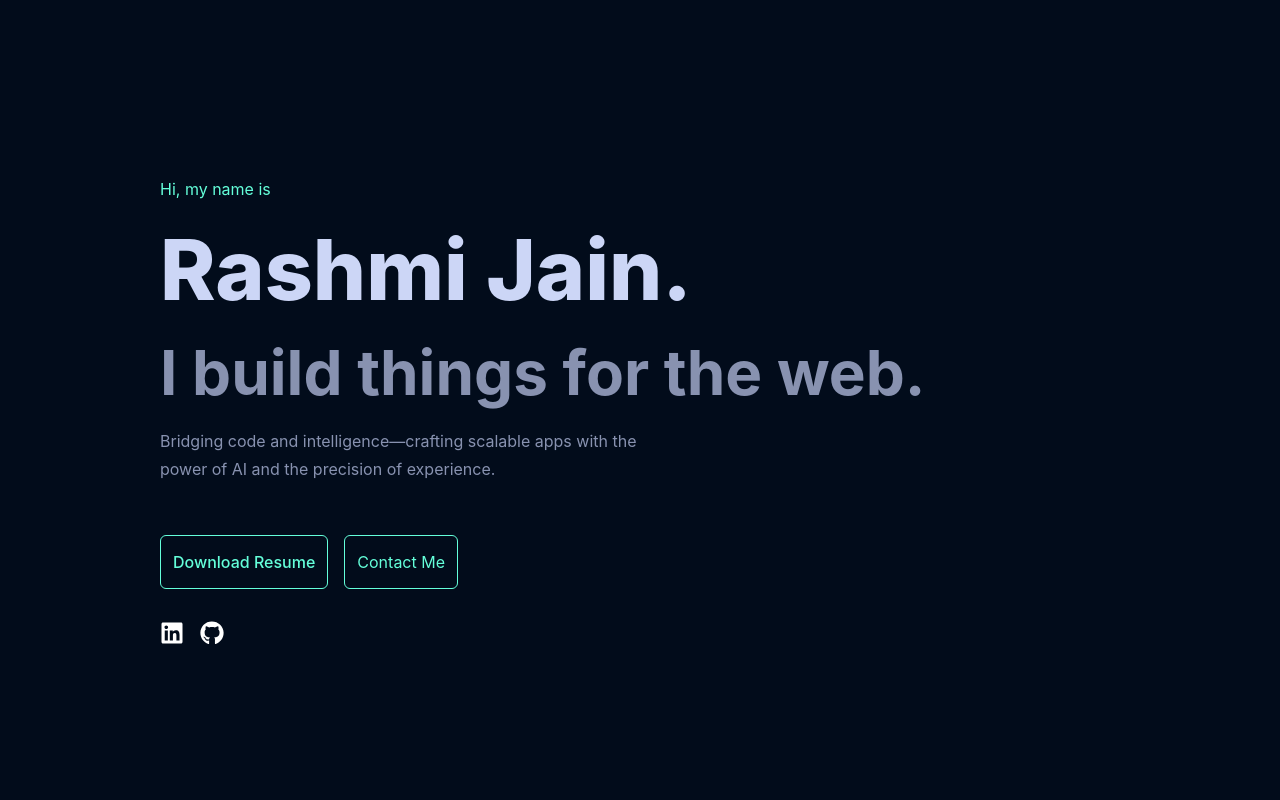
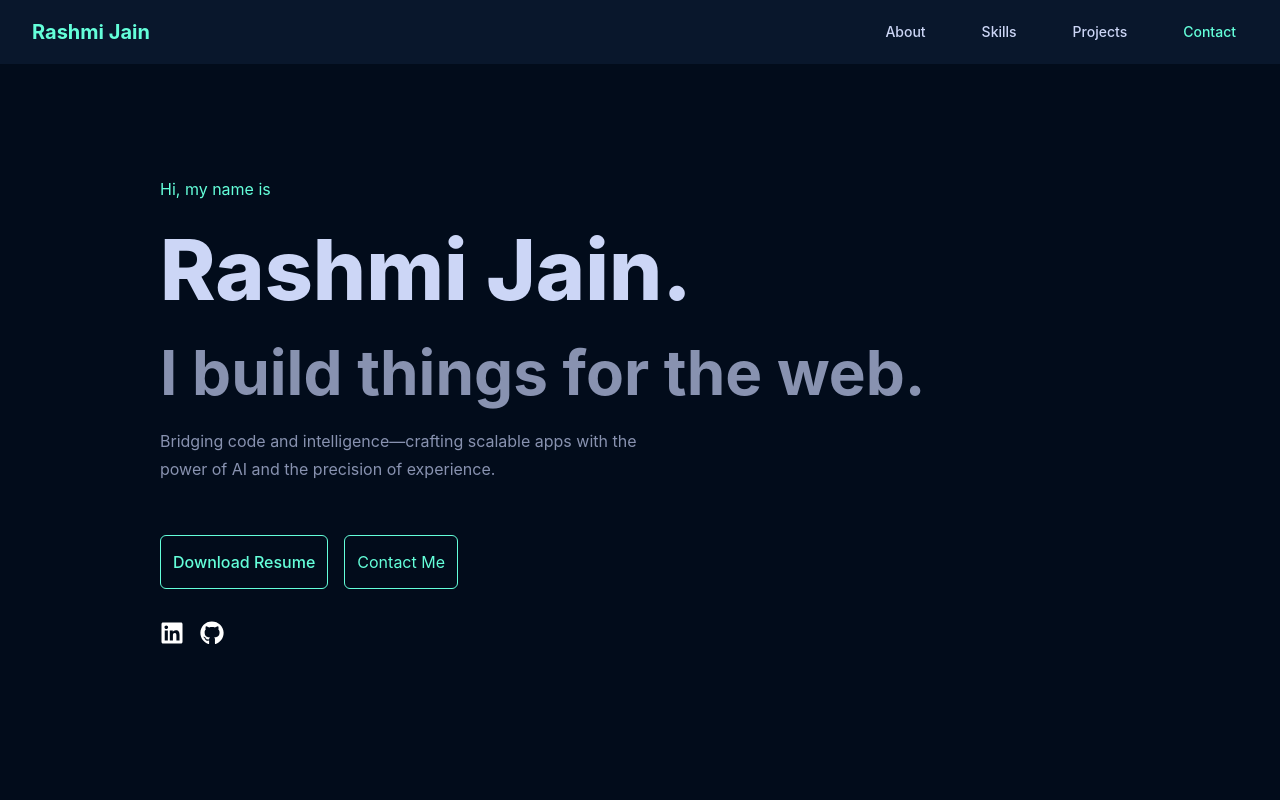
Before and after one commit to Rashmijain18/portfolio, a React (Vite) app: page / in a window 1280 px wide. Shown: the top 800 px of the page. Built offline with nearby package versions, Linux system fonts and the light colour scheme.

Commit message:
Added header

```diff
--- a/src/components/About.tsx
+++ b/src/components/About.tsx
@@ -1,6 +1,6 @@
 export const About = () => {
   return (
-    <section className="flex justify-center items-center">
+    <section className="flex justify-center items-center" id="about">
       <div className="max-w-[50vw] ">
         <h3 className="text-lightest-slate flex-start">About Me</h3>
         <div className="flex flex-row gap-20">
--- a/src/components/ContactInformation.tsx
+++ b/src/components/ContactInformation.tsx
@@ -5,8 +5,9 @@ export const ContactInformation = () => {
   return (
     <section
       id="contact"
-      className="flex flex-col justify-center items-center "
+      className="flex flex-col justify-center items-center min-h-[90vh]"
     >
+      <div className="flex flex-col justify-center items-center min-h-screen">
         <h3 className="text-lightest-slate">Get In Touch</h3>
         <h3 className="text-green">Contact Me</h3>
         <div className="flex gap-4">
@@ -27,7 +28,8 @@ export const ContactInformation = () => {
             <span>LinkedIn</span>
           </a>
         </div>
-      <p className="mt-auto text-center p-4">Built by Rashmi Jain</p>
+      </div>
+      <p className="mt-auto text-center p-4 bottom-0">Built by Rashmi Jain</p>
     </section>
   );
 };
--- /dev/null
+++ b/src/components/Header.tsx
@@ -0,0 +1,92 @@
+import { useState, useEffect } from "react";
+
+export const Header = () => {
+  const [activeSection, setActiveSection] = useState("");
+
+  useEffect(() => {
+    const handleScroll = () => {
+      const sections = ["about", "skills", "projects", "contact"];
+      const scrollPosition = window.scrollY + 100;
+
+      for (const section of sections) {
+        const element = document.getElementById(section);
+        if (element) {
+          const { offsetTop, offsetHeight } = element;
+          if (
+            scrollPosition >= offsetTop &&
+            scrollPosition < offsetTop + offsetHeight
+          ) {
+            setActiveSection(section);
+            break;
+          }
+        }
+      }
+    };
+
+    window.addEventListener("scroll", handleScroll);
+    return () => window.removeEventListener("scroll", handleScroll);
+  }, []);
+
+  const scrollToSection = (sectionId: string) => {
+    const element = document.getElementById(sectionId);
+    if (element) {
+      element.scrollIntoView({ behavior: "smooth" });
+    }
+  };
+
+  return (
+    <header className="fixed top-0 left-0 right-0 z-50 bg-navy/90 backdrop-blur-sm">
+      <nav className="max-w-7xl mx-auto px-4 sm:px-6 lg:px-8">
+        <div className="flex items-center justify-between h-16">
+          <div className="flex-shrink-0">
+            <span className="text-green text-xl font-bold">Rashmi Jain</span>
+          </div>
+          <div className="hidden md:block">
+            <div className="ml-10 flex items-baseline space-x-8">
+              <button
+                onClick={() => scrollToSection("about")}
+                className={`${
+                  activeSection === "about"
+                    ? "text-green"
+                    : "text-lightest-slate hover:text-green"
+                } px-3 py-2 text-sm font-medium transition-colors`}
+              >
+                About
+              </button>
+              <button
+                onClick={() => scrollToSection("skills")}
+                className={`${
+                  activeSection === "skills"
+                    ? "text-green"
+                    : "text-lightest-slate hover:text-green"
+                } px-3 py-2 text-sm font-medium transition-colors`}
+              >
+                Skills
+              </button>
+              <button
+                onClick={() => scrollToSection("projects")}
+                className={`${
+                  activeSection === "projects"
+                    ? "text-green"
+                    : "text-lightest-slate hover:text-green"
+                } px-3 py-2 text-sm font-medium transition-colors`}
+              >
+                Projects
+              </button>
+              <button
+                onClick={() => scrollToSection("contact")}
+                className={`${
+                  activeSection === "contact"
+                    ? "text-green"
+                    : "text-lightest-slate hover:text-green"
+                } px-3 py-2 text-sm font-medium transition-colors`}
+              >
+                Contact
+              </button>
+            </div>
+          </div>
+        </div>
+      </nav>
+    </header>
+  );
+};
--- a/src/components/Home.tsx
+++ b/src/components/Home.tsx
@@ -3,18 +3,22 @@ import { About } from "./About";
 import { Skills } from "./Skills";
 import { Projects } from "./Projects";
 import { Introduction } from "./Introduction";
+import { Header } from "./Header";
 
 export const Home = () => {
   return (
     <div className="min-h-screen bg-dark-navy text-slate w-full flex">
       <div className="w-full flex flex-col gap-8">
-        <div className="section-container ">
+        <Header />
+        <main>
+          <div className="section-container min-h-[90vh]">
             <Introduction />
             <About />
             <Skills />
             <Projects />
             <ContactInformation />
           </div>
+        </main>
       </div>
     </div>
   );
--- a/src/components/Projects.tsx
+++ b/src/components/Projects.tsx
@@ -48,7 +48,7 @@ export const Projects = () => {
   ];
 
   return (
-    <section className="p-40">
+    <section className="p-40" id="projects">
       <h3 className="text-lightest-slate pb-8">Some Things I've Built</h3>
 
       <div className="flex overflow-x-auto gap-8 pb-4 snap-x snap-mandatory [&::-webkit-scrollbar]:h-2 [&::-webkit-scrollbar-track]:bg-navy [&::-webkit-scrollbar-thumb]:bg-lightest-slate [&::-webkit-scrollbar-thumb]:rounded-full">
--- a/src/components/Skills.tsx
+++ b/src/components/Skills.tsx
@@ -45,7 +45,7 @@ export const Skills = () => {
   };
 
   return (
-    <section className="p-40">
+    <section className="p-40" id="skills">
       <h3 className="text-lightest-slate">Skills</h3>
       <div className="flex flex-col gap-4">
         {Object.keys(skills).map((category) => (
```
Lines whose indentation alone changed are shown as unchanged.
